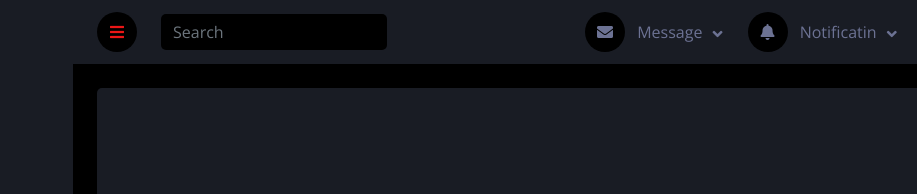
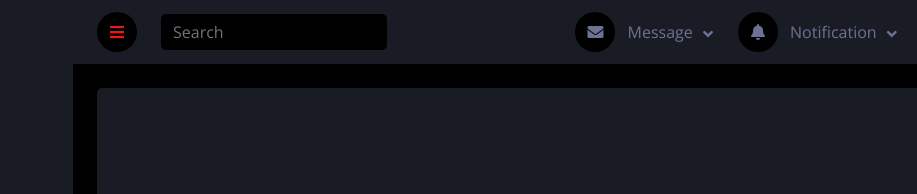
Before and after one commit to ketanzode50/admin_panel, a plain HTML site: page 404.html in a window 1280 px wide. Shown: the top 194 px of the page, 177-1094 px from the left. Drawn offline with nearby package versions, Linux system fonts and the light colour scheme.

Commit message:
Notification Name renamed

```diff
--- a/404.html
+++ b/404.html
@@ -143,7 +143,7 @@
                     <div class="nav-item dropdown">
                         <a href="#" class="nav-link dropdown-toggle" data-bs-toggle="dropdown">
                             <i class="fa fa-bell me-lg-2"></i>
-                            <span class="d-none d-lg-inline-flex">Notificatin</span>
+                            <span class="d-none d-lg-inline-flex">Notification</span>
                         </a>
                         <div class="dropdown-menu dropdown-menu-end bg-secondary border-0 rounded-0 rounded-bottom m-0">
                             <a href="#" class="dropdown-item">
```
Also changed, not shown: blank.html (+1 -1 lines), button.html (+1 -1 lines), chart.html (+1 -1 lines), element.html (+1 -1 lines), form.html (+1 -1 lines), table.html (+1 -1 lines), typography.html (+1 -1 lines), widget.html (+1 -1 lines).
